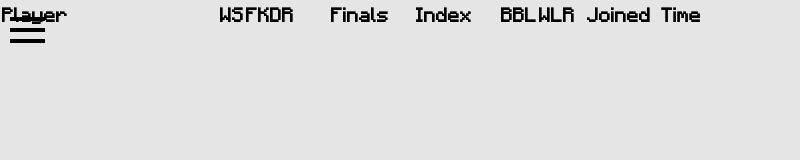
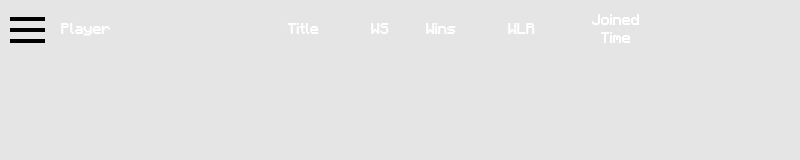
Before and after one commit to simoniacbrush42/stats_overlay, an Electron app: page src/bridge.html in a window 800 px wide. Drawn offline with Linux system fonts and the light colour scheme; no server answers.

Commit message:
updated bridge a bit

```diff
--- a/src/bridge.css
+++ b/src/bridge.css
@@ -1,19 +1,55 @@
-.sections{
-    display: flex;
-    padding-top: 30px;
+.titles{
+    padding: 0;
+    margin-left: 5%;
+    display: block;
+    list-style: none;
+    max-width: none;
+    font-size: 30px;
+    margin-top: 1%;
+    margin-bottom: 2%;
 }
 
-.sections section{
-    flex-grow: 0;
-    flex-shrink: 0;
-    flex-basis: 50%;
-    text-align: center;
-    font-size: 20px;
-   	border-radius: 1px;
-}
-.section section img{
+.titles tr th{
+    padding-left: 25px;
+    padding-right: 25px;
+    font-size: 40%;
+    color: white;
+
 }
 
-.stats{
+.titles tr{
+    margin-left: 15%;
+}
+
+.table_body{
+    display: block;
+    margin: 0%;
+    font-size: 11px;
+}
+
+.table_body tr{
+    margin-left: 5%;
+    padding-top: 10px;
+    padding-bottom: 20px;
     text-align: center;
 }
+
+.table_body tr td{
+    padding-left: 15px;
+    padding-right: 15px;
+}
+
+.stats_table{
+    /*align-content: center;*/
+
+}
+
+.names{
+    padding-left: 0px;
+    padding-bottom: 4px;
+    text-align: left;
+}
+
+.ws{
+    padding-left: 0px;
+}
--- a/src/bridge.html
+++ b/src/bridge.html
@@ -53,12 +53,10 @@
     <table class = "stats_table table-sortable" id = "statsTable">
         <thead class="titles">
             <th style="padding-right: 150px;">Player</th>
-            <th>WS</th>
-            <th style="padding-right: 10px;">FKDR</th>
-            <th style="padding-right: 25px; padding-left: 25px;">Finals</th>
-            <th style="padding-right: 27px">Index</th>
-            <th>BBL</th>
-            <th style="padding-right: 10px;">WLR</th>
+            <th>Title</th>
+            <th style="padding-right: 10px;">WS</th>
+            <th style="padding-right: 25px; padding-left: 25px;">Wins</th>
+            <th style="padding-right: 27px">WLR</th>
             <th style="padding-right: 0;">Joined Time</th>
         </thead>
         <!-- <th style="position: absolute; left: 50px; top: 10px;">Player</th>
--- a/src/index.js
+++ b/src/index.js
@@ -19,9 +19,9 @@ const createWindow = () => {
     x:0,
     y:10,
     transparent:true,
-    frame: false,
+    frame: true,
     movable: true,
-    backgroundColor: '#59000000',
+    //backgroundColor: '#59000000',
     webPreferences: {
       nodeIntegration: true,
       contextIsolation: false,
```
Also changed, not shown: src/skywars.html (+1 -1 lines).
